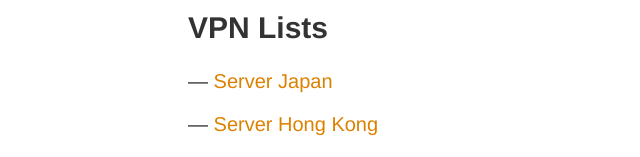
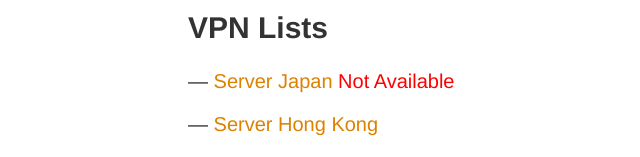
Before and after one commit to fathinfadillah/api.fathinfadillah.github.io, a plain HTML site: page index.html in a window 1280 px wide. Shown: the part 336-493 px from the top of the page, without its empty margins (127-767 px from the left). Drawn offline with Linux system fonts and the light colour scheme.

Commit message:
Update index.html

```diff
--- a/index.html
+++ b/index.html
@@ -14,7 +14,7 @@
 <article>
 <h1>Welcome!</h1><br>
 <h2>VPN Lists</h2>
-<p>&mdash; <a href="https://jp.vpn.fathinfadillah.com">Server Japan</a></p>
+<p>&mdash; <a href="https://jp.vpn.fathinfadillah.com">Server Japan <span style="color:red;">Not Available</span></a></p>
 <p>&mdash; <a href="https://hk.vpn.fathinfadillah.com">Server Hong Kong</a></p>
 <p>&mdash; <a href="https://kr.vpn.fathinfadillah.com">Server Korea <span style="color:red;">Not Available</span></a></p><br>
 <h2>Website Lists</h2
```
